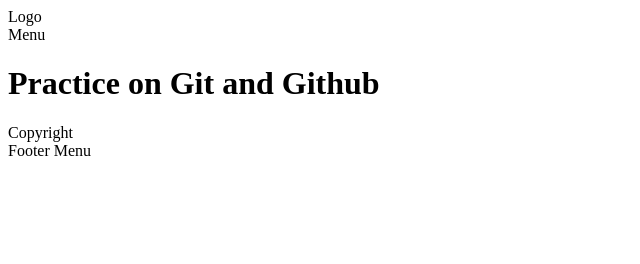
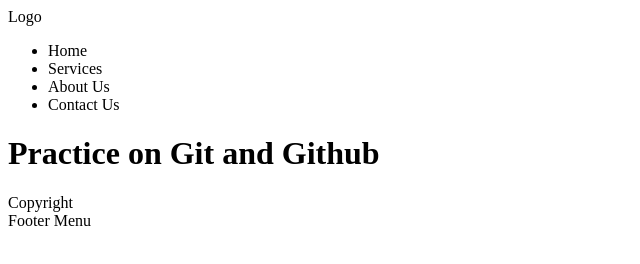
Before and after one commit to jomardev25/git-practice, a plain HTML site: page index.html in a window 1280 px wide. Shown: the whole page, without its empty margins (0-640 px from the left). Drawn offline with Linux system fonts and the light colour scheme.

Commit message:
added menu list

```diff
--- a/index.html
+++ b/index.html
@@ -6,7 +6,14 @@
         <header>
             <div class="row">
                 <div class="col-2">Logo</div>
-                <div class="col-2">Menu</div>
+                <div class="col-2">
+					<ul class="menu">
+						<li>Home</li>
+						<li>Services</li>
+						<li>About Us</li>
+						<li>Contact Us</li>
+					</ul>
+				</div>
             </div>
         </header>
         <h1>Practice on Git and Github</h1>
```
